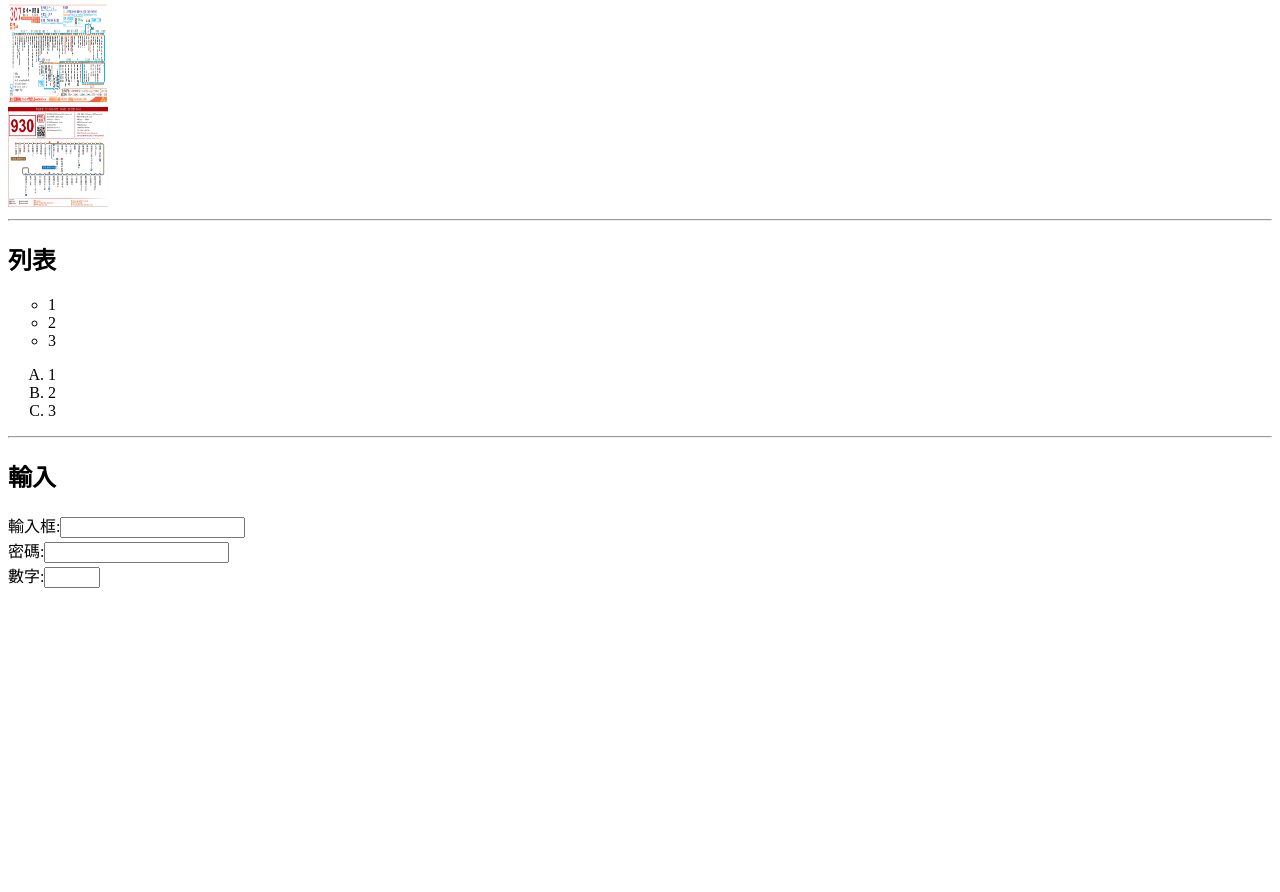
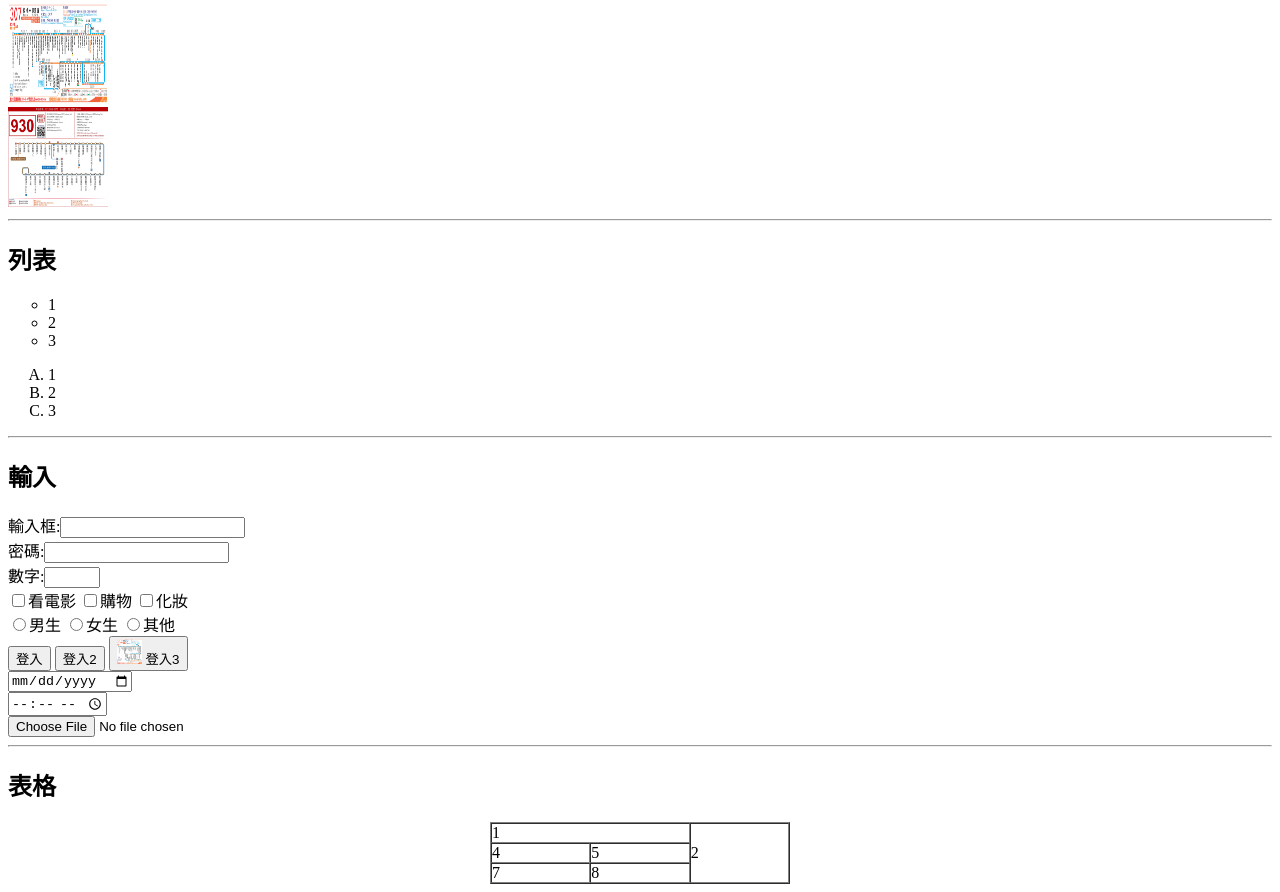
Before and after one commit to 3411207046/3411207046, a plain HTML site: page demo.html in a window 1280 px wide. Shown: the part 1234-2126 px from the top of the page. Before the commit the page ends 1830 px from the top, so only its background shows below. Drawn offline with Linux system fonts and the light colour scheme.

Commit message:
Add files via upload

```diff
--- a/demo.html
+++ b/demo.html
@@ -70,5 +70,42 @@
     密碼:<input type="password">
     <br>
     數字:<input type="number" min="1" max="20">
+    <br>
+    <input type="checkbox">看電影
+    <input type="checkbox">購物
+    <input type="checkbox">化妝
+    <br>
+    <input type="radio" name="sex">男生
+    <input type="radio" name="sex">女生
+    <input type="radio" name="sex">其他
+    <br>
+    <input type="button" value="登入">
+    <input type="submit" value="登入2">
+    <button>
+        <img src="3073.gif" width="25" height="25" alt="">
+        登入3
+    </button>
+    <br>
+     <input type="date">
+     <br>
+     <input type="time">
+     <br>
+     <input type="file">
+     <hr>
+     <h2>表格</h2>
+    <table border="1" align="center" width="300" cellpadding="0" cellspacing="0">
+        <tr>
+            <td colspan="2">1</td>
+            <td rowspan="3">2</td>
+        </tr>
+        <tr>
+            <td>4</td>
+            <td>5</td>
+        </tr>
+        <tr>
+            <td>7</td>
+            <td>8</td>
+        </tr>
+    </table>
 </body>
 </html>
```
